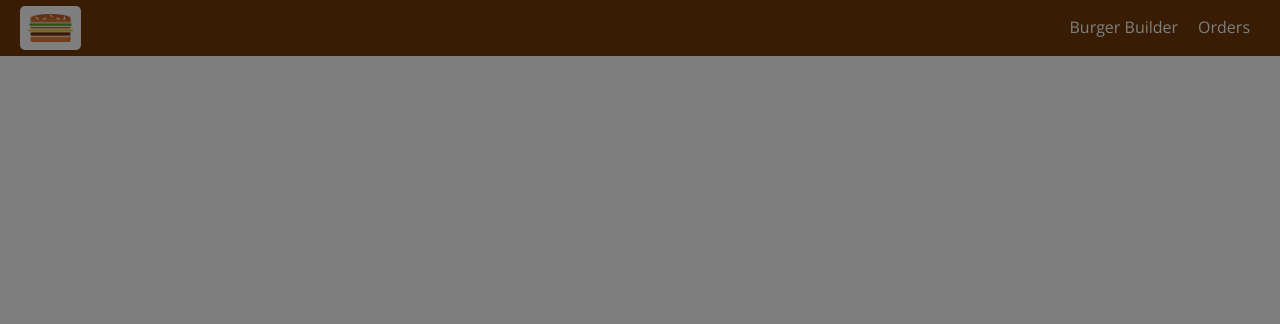
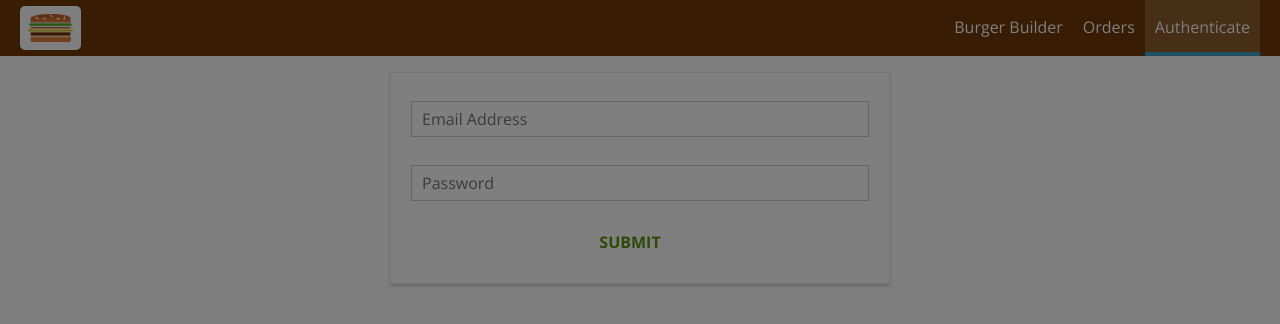
Before and after one commit to CarloAntonio/burgerbuilder, a React app: page /auth in a window 1280 px wide. Shown: the top 324 px of the page. Built offline with nearby package versions, Linux system fonts and the light colour scheme.

Commit message:
feat: add authentication form

```diff
--- a/src/App.js
+++ b/src/App.js
@@ -5,6 +5,7 @@
 import BurgerBuilder from './containers/BurgerBuilder/BurgerBuilder';
 import Checkout from './containers/Checkout/Checkout';
 import Orders from './containers/Orders/Orders';
+import Auth from './containers/Auth/Auth';
 
 class App extends Component {
   render() {
@@ -14,6 +15,7 @@
           <Switch>
             <Route path="/checkout" component={Checkout} />
             <Route path="/orders" component={Orders} />
+            <Route path="/auth" component={Auth} />
             <Route path="/" exact component={BurgerBuilder} />
           </Switch>
         </Layout>
--- a/src/components/Navigation/NavItems/NavItems.js
+++ b/src/components/Navigation/NavItems/NavItems.js
@@ -8,6 +8,7 @@
         <ul className={classes.NavItems}>
             <NavItem link="/" exact>Burger Builder</NavItem>
             <NavItem link="/orders">Orders</NavItem>
+            <NavItem link="/auth">Authenticate</NavItem>
         </ul>
     );
 };
--- /dev/null
+++ b/src/containers/Auth/Auth.css
@@ -0,0 +1,15 @@
+.Auth {
+    margin: 20px auto;
+    width: 80%;
+    text-align: center;
+    box-shadow: 0 2px 3px #ccc;
+    border: 1px solid #eee;
+    padding: 10px;
+    box-sizing: border-box;
+}
+
+@media (min-width: 600px) {
+    .Auth {
+        width: 500px;
+    }
+}
--- /dev/null
+++ b/src/containers/Auth/Auth.js
@@ -0,0 +1,110 @@
+import React, { Component } from 'react';
+
+import Input from '../../components/UI/Input/Input'
+import Button from '../../components/UI/Button/Button'
+import classes from './Auth.css';
+
+class Auth extends Component {
+    state = {
+        controls: {
+            email: {
+                elementType: 'input',
+                elementConfig: {
+                    type: 'email',
+                    placeholder: 'Email Address'
+                },
+                value: '',
+                validation: {
+                    required: true,
+                    isEmail: true
+                },
+                valid: false,
+                touched: false
+            },
+            password: {
+                elementType: 'input',
+                elementConfig: {
+                    type: 'password',
+                    placeholder: 'Password'
+                },
+                value: '',
+                validation: {
+                    required: true,
+                    minLength: 6
+                },
+                valid: false,
+                touched: false
+            }
+        }
+    }
+
+    checkValidity(value, rules) {
+        let isValid = true;
+
+        if(rules.required) {
+            isValid = value.trim() !== '' && isValid;
+        }
+
+        if(rules.minLength) {
+            isValid = value.length >= rules.minLength && isValid;
+        }
+
+        if(rules.maxLength) {
+            isValid = value.length <= rules.minLength && isValid;
+        }
+
+        // if(rules.isEmail) {
+        //     const pattern = /^[a-zA-Z0-9.!#$%&’*+/=?^_`{|}~-]+@[a-zA-Z0-9-]+(?:\.[a-zA-Z0-9-]+)*$/
+        // }
+
+        return isValid;
+    }
+
+    inputChangedHandler = (event, controlName) => {
+        const updatedControls = {
+            ...this.state.controls,
+            [controlName]: {
+                ...this.state.controls[controlName],
+                value: event.target.value,
+                valid: this.checkValidity(event.target.value, this.state.controls[controlName].validation),
+                touched: true
+            }
+        };
+
+        this.setState({ controls: updatedControls });
+    }
+
+    render() {
+        const formElementsArray = [];
+
+        for (let key in this.state.controls) {
+            formElementsArray.push({
+                id: key,
+                config: this.state.controls[key]
+            })
+        }
+
+        const form = formElementsArray.map(formElement => {
+            return <Input
+                        key={formElement.id}
+                        elementConfig={formElement.config.elementConfig}
+                        value={formElement.config.value}
+                        invalid={!formElement.config.valid}
+                        shouldValidate={formElement.config.validation}
+                        touched={formElement.config.touched}
+                        changed={(event) => this.inputChangedHandler(event, formElement.id)}/>
+
+        });
+
+        return (
+            <div className={classes.Auth}>
+                <form>
+                    {form}
+                    <Button btnType="Success">SUBMIT</Button>
+                </form>
+            </div>
+        )
+    }
+}
+
+export default Auth;
--- a/src/containers/Checkout/Checkout.js
+++ b/src/containers/Checkout/Checkout.js
@@ -5,7 +5,6 @@
 
 import CheckoutSummary from '../../components/Order/CheckoutSummary/CheckoutSummary';
 import ContactData from '../Checkout/ContactData/ContactData';
-import * as actions from '../../store/actions/actions';
 
 class Checkout extends Component {
 
--- a/src/containers/Orders/Orders.js
+++ b/src/containers/Orders/Orders.js
@@ -33,8 +33,7 @@
 const mapStateToProps = state => {
     return {
         orders: state.redOrder.orders,
-        loading: state.redOrder.loading,
-        orders: state.redOrder.orders
+        loading: state.redOrder.loading
     }
 }
 
```
